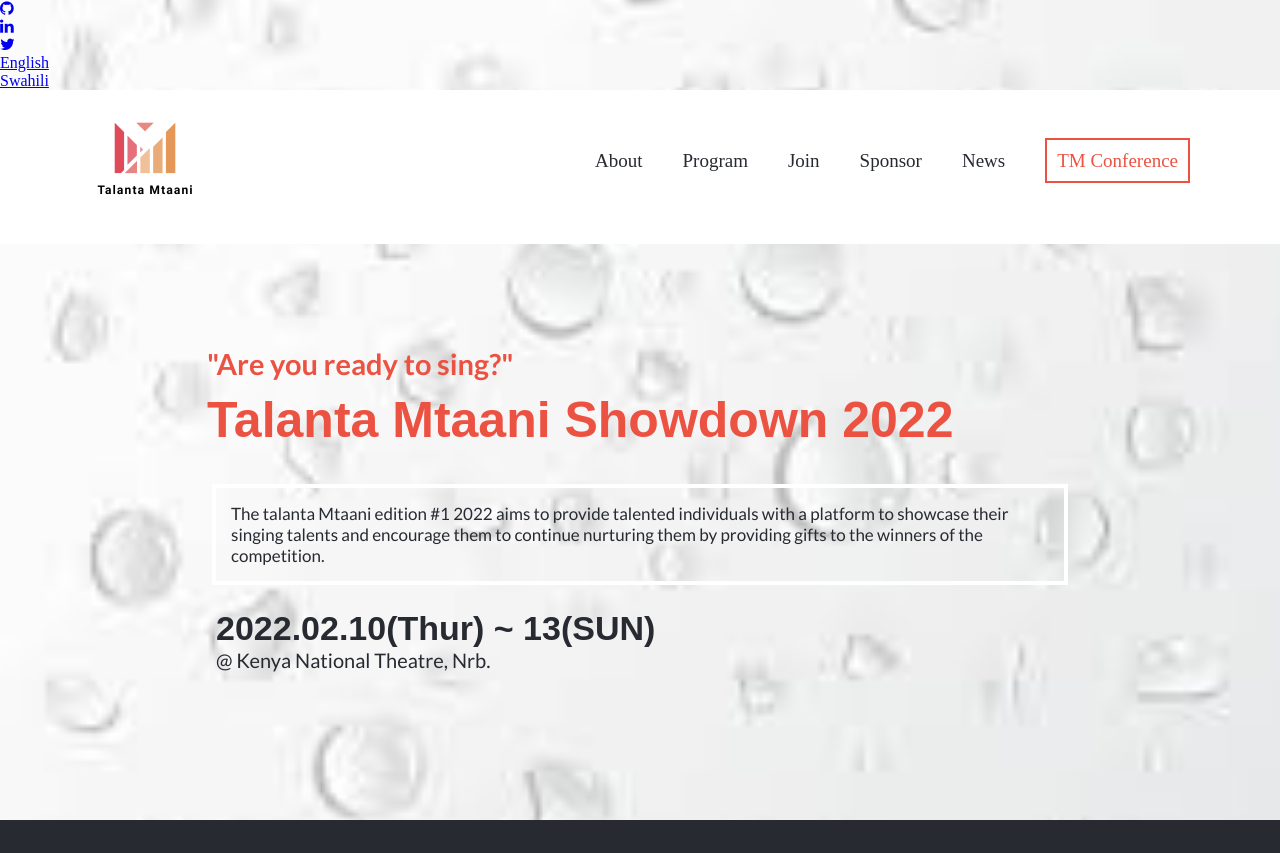
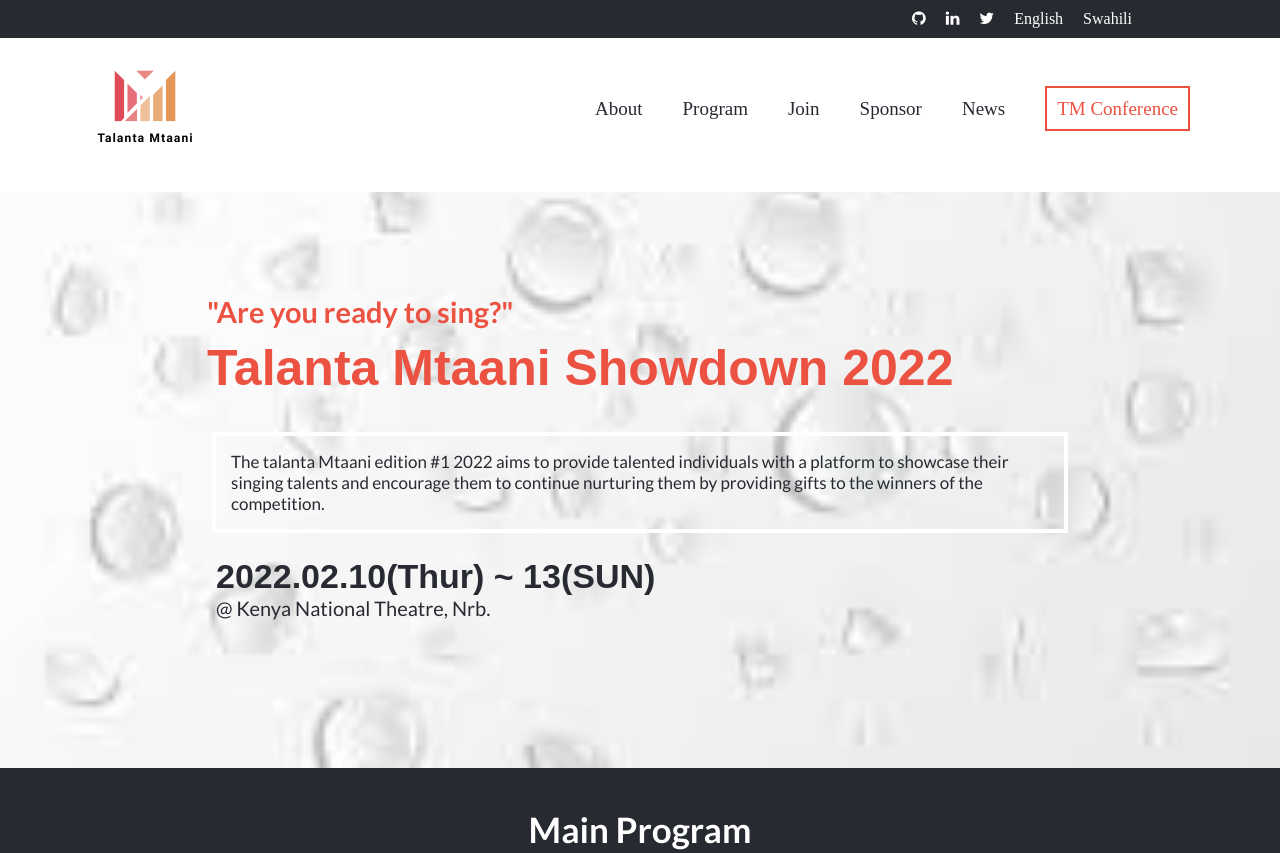
Before and after one commit to Nemwel-Boniface/Talanta-Mtaani, a website: page index.html in a window 1280 px wide. Shown: the top 853 px of the page. Drawn offline with Linux system fonts and the light colour scheme; a web font is replaced by a local one.

Commit message:
Update desktop version top social icons styling

```diff
--- a/stylesheets/landing.css
+++ b/stylesheets/landing.css
@@ -36,7 +36,8 @@
 /* Actual body styling */
 
 .DesktopNav,
-.logo {
+.logo,
+.socialicons {
   display: none;
 }
 
@@ -131,8 +132,53 @@
   }
 
   .DesktopNav,
-  .logo {
+  .logo,
+  .socialicons {
     display: block;
+  }
+
+  .socialicons {
+    width: 100%;
+    background: #272a31;
+  }
+
+  .socialicons ul {
+    display: flex;
+    justify-content: flex-end;
+    padding-right: 10%;
+  }
+
+  .socialicons ul li {
+    list-style-type: none;
+    padding: 10px 0;
+    transition: transform 0.5s;
+  }
+
+  .DesktopNav ul li {
+    list-style-type: none;
+    margin-right: 20px;
+  }
+
+  .socialicons ul li:hover {
+    transform: translateY(-4px);
+  }
+
+  .socialicons ul li a {
+    text-decoration: none;
+    color: #fff;
+    padding-right: 20px;
+    transition: 0.5s;
+  }
+
+  .DesktopNav ul li a {
+    text-decoration: none;
+    color: #272a31;
+    font-size: 18px;
+    transition: transform 0.5s;
+  }
+
+  .socialicons ul li a:hover {
+    color: #ec5242;
   }
 
   .header {
@@ -182,18 +228,6 @@
     justify-content: space-around;
     margin-top: 35px;
     margin-right: 20px;
-  }
-
-  .DesktopNav ul li {
-    list-style-type: none;
-    margin-right: 20px;
-  }
-
-  .DesktopNav ul li a {
-    text-decoration: none;
-    color: #272a31;
-    font-size: 18px;
-    transition: transform 0.5s;
   }
 
   .DesktopNav ul li a:hover {
```
